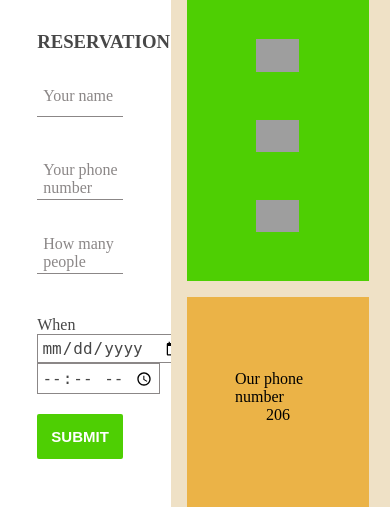
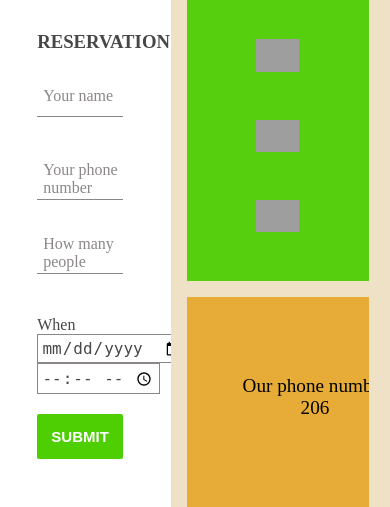
Before and after one commit to donggo-git/restaurant-project, a PHP site: page /restaurantProject.html in a window 390 px wide. Shown: the part 2554-3061 px from the top of the page. Run offline with PHP 8.4, Linux system fonts and the light colour scheme; some libraries are stand-ins or nearby versions; some web fonts are replaced; grey boxes are pictures that could not be loaded.

Commit message:
add .phone-number-text

```diff
--- a/restaurantProject.css
+++ b/restaurantProject.css
@@ -405,7 +405,7 @@ input[type="submit"]{
 
 }
 .delivery-content{
-    background-color:rgb(78, 207, 3);
+    background-color:rgb(86, 207, 15);
     width: 22vw;
 
     padding: 1rem 3rem;
@@ -430,9 +430,9 @@ input[type="submit"]{
     grid-row-end: 3;
     grid-column-start: 2;
     grid-column-end: 3;
-    background-color:#EBB347;
+    background-color:#e7ac37;
     width: 22vw;
-
+    font-size: 1.2rem;
     padding: 1rem 3rem;
     padding-bottom: 25px;
     display: flex;
@@ -443,3 +443,27 @@ input[type="submit"]{
     justify-content: center;
     align-items: center;
 }
+.phone-number-text{
+    position: relative;
+    width: 100%;
+    text-align: center;
+    z-index: 10;
+}
+.phone-number-text>div{
+    margin: 0 auto;
+    position: relative;
+    z-index: 10;
+    background-color: #e7ac37;
+    width: 10rem;
+    padding: 0;
+}
+.phone-number-text::before{
+    z-index: 1;
+    content: "";
+    position: absolute;
+    top: 50%;
+    left: 0;
+    width: 100%;
+    height: 5px;
+    background-color:red;
+}
--- a/restaurantProject.html
+++ b/restaurantProject.html
@@ -344,8 +344,12 @@
 
                 </div>
                 <div class="phone-number-content">
-                    <p>Our phone number</p>
-                    <p>206</p>
+                    <div class="phone-number-text">
+                        <div>Our phone number</div>
+                    </div>
+                    <div class="phone-number-text">
+                        <div>206</div>
+                    </div>
                 </div>
             </div>
         </section>
```
